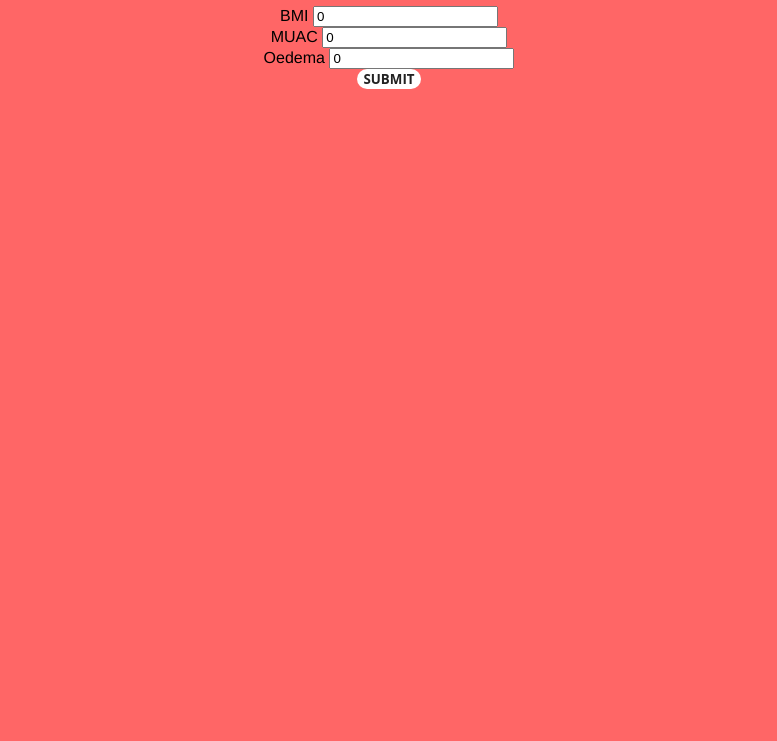
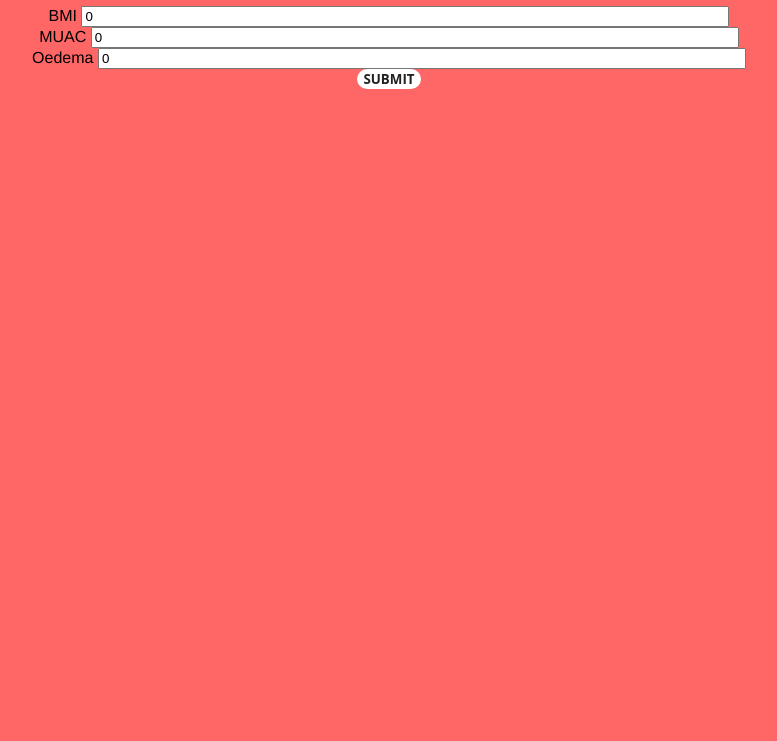
Before and after one commit to Ldn2016/team-4, a website: page app/view2/view2.html in a window 1280 px wide. Shown: the part 80-821 px from the top of the page, without its empty margins (259-1036 px from the left). Drawn offline with Linux system fonts and the light colour scheme; files that its build step writes are made by us from their sources.

Commit message:
now 50%-wide box should work

```diff
--- a/app/view2/view2.html
+++ b/app/view2/view2.html
@@ -75,15 +75,15 @@ else {
   <form id="form_content">
           <div class="form-group">
             <label for="inBMI">BMI</label>
-            <input type="Integer" class="form-control width90" id="inBMI" value=0 />
+            <input type="Integer" class="form-control width50" id="inBMI" value=0 />
           </div>
           <div class="form-group">
             <label for="inMUAC">MUAC</label>
-            <input type="Integer" class="form-control width90" id="inMUAC" value=0 />
+            <input type="Integer" class="form-control width50" id="inMUAC" value=0 />
           </div>
           <div class="form-group">
             <label for="inOEDEMA">Oedema</label>
-            <input type="Text" class="form-control width90" id="inOEDEMA" value="0" />
+            <input type="Text" class="form-control width50" id="inOEDEMA" value="0" />
           </div>
           <div class="actions">
             <button class="btn btn-default" type="button">Submit</button>
```
